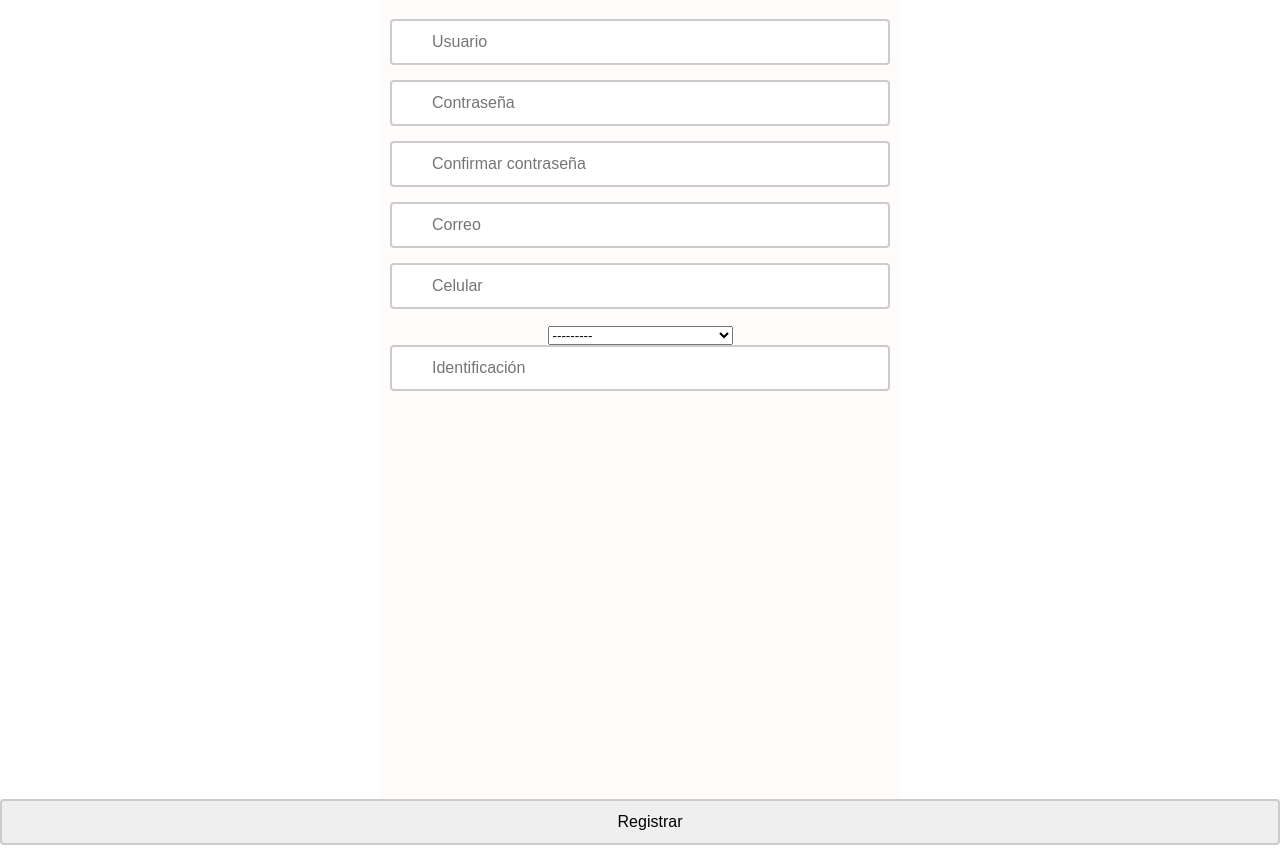
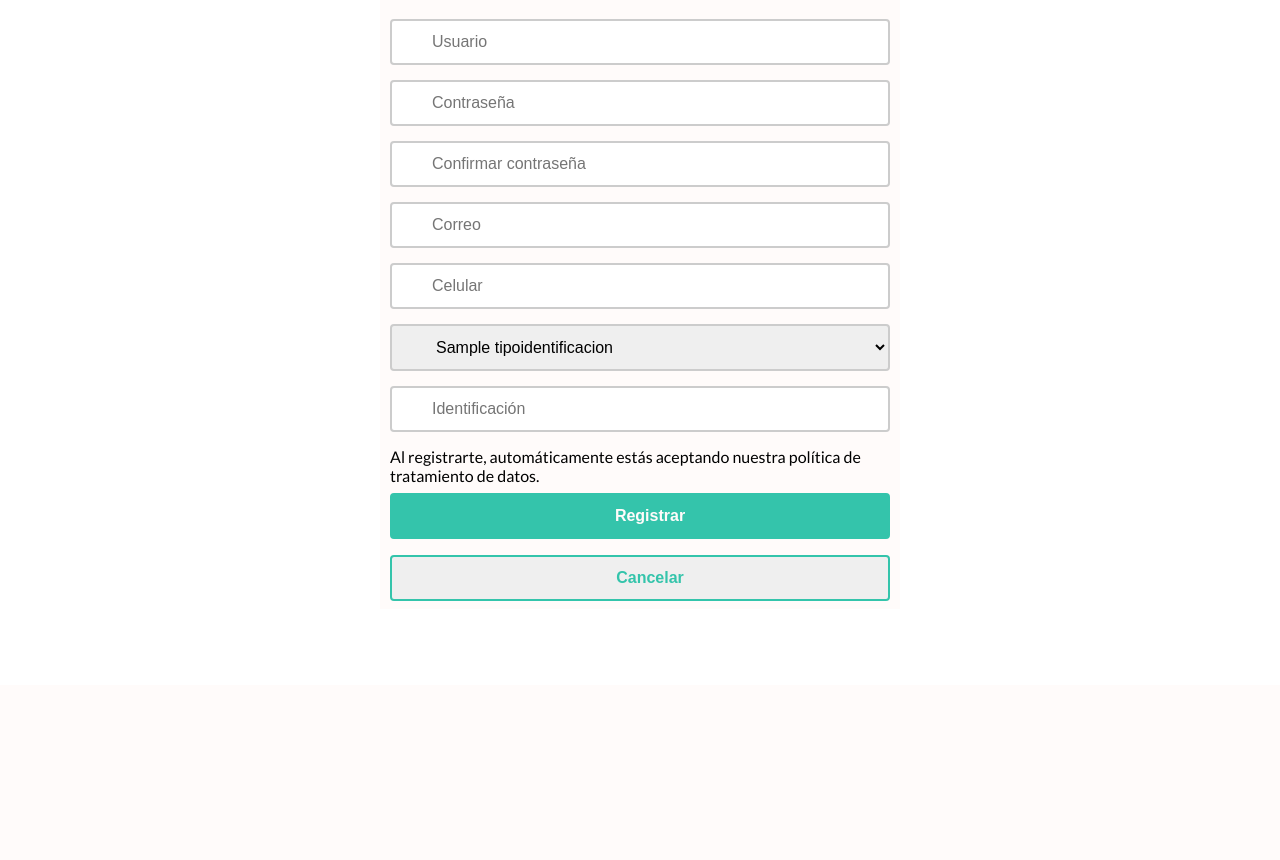
Before and after one commit to yeissonpigo/urbanohome, a Django app: page /register/ in a window 1280 px wide. Shown: the part 115-975 px from the top of the page. After the commit the page ends 716 px from the top, so only its background shows below. Run offline with Django 3.2, Linux system fonts and the light colour scheme; tables that the repository leaves empty hold one stand-in row (values such as "Sample post").

Commit message:
Register form has been added some nice css. Register working in the basic form.

```diff
--- a/store/forms.py
+++ b/store/forms.py
@@ -1,6 +1,6 @@
 from django import forms
 from django.db.models import fields
-from .models import Cliente, User
+from .models import Cliente, User, TipoIdentificacion
 
 class UserRegistrationForm(forms.ModelForm):
     username = forms.CharField(widget=forms.TextInput(attrs={'placeholder':'Usuario'}))
@@ -28,3 +28,11 @@ class ClienteRegistrationForm(forms.ModelForm):
         model = Cliente
 
         fields = ['correo', 'celular', 'identificacionId',  'identificacion']
+
+    def __init__(self, *args, **kwargs):
+        super(ClienteRegistrationForm, self).__init__(*args, **kwargs)
+        # this is pseudo code but you should get all options
+        # then get the product related to each variant
+        options = TipoIdentificacion.objects.all()
+        ids = [(i.id, i.nombre) for i in options]
+        self.fields['identificacionId'].choices = ids
--- a/store/static/store/styles/form.css
+++ b/store/static/store/styles/form.css
@@ -13,7 +13,7 @@ h1{
     margin: 0;
     margin: auto;
     width: 90%;
-    height: 100vh;
+    height: auto;
     max-width: 500px;
     max-height: 1000px;
     background-color: #FFFBFA;
@@ -29,7 +29,7 @@ h1{
     margin-top: 20px;
 }
 
-input {
+input, select, button {
     width: 100%;
     box-sizing: border-box;
     border: 2px solid #ccc;
@@ -39,6 +39,36 @@ input {
     margin-bottom: 15px;
 }
 
+.secondary {
+    width: 100%;
+    color: #34C4AB;
+    border: 2px solid #34C4AB;
+    font-weight: bolder;
+    cursor: pointer;
+    margin: auto;
+    margin-top: 8px;
+    margin-bottom: 8px;
+}
+
+.primary {
+    color: #FFFBFA;
+    border: 2px solid #34C4AB;
+    font-weight: bolder;
+    background-color: #34C4AB;
+    cursor: pointer;
+    margin-top: 8px;
+    margin-bottom: 8px;
+}
+
+.primary:hover {
+    background-color: #2ca591;
+    border-color: #2ca591;
+}
+
 label{
     display: none;
 }
+
+.cancel {
+    width: 100%;
+}
--- a/store/templates/store/register.html
+++ b/store/templates/store/register.html
@@ -21,7 +21,11 @@
         <div class="contact_group">
             {{cliente_form.as_p}}
         </div>
+        <p>Al registrarte, automáticamente estás aceptando nuestra política de tratamiento de datos.</p>
+            <input class="primary" type="submit" value="Registrar">
+            <input class="secondary" type="button" value="Cancelar">
     </div>
-        <input type="submit" value="Registrar">
 </form>
+<div class="cancel">
+</div>
 {% endblock %}
```
Lines whose indentation alone changed are shown as unchanged.
